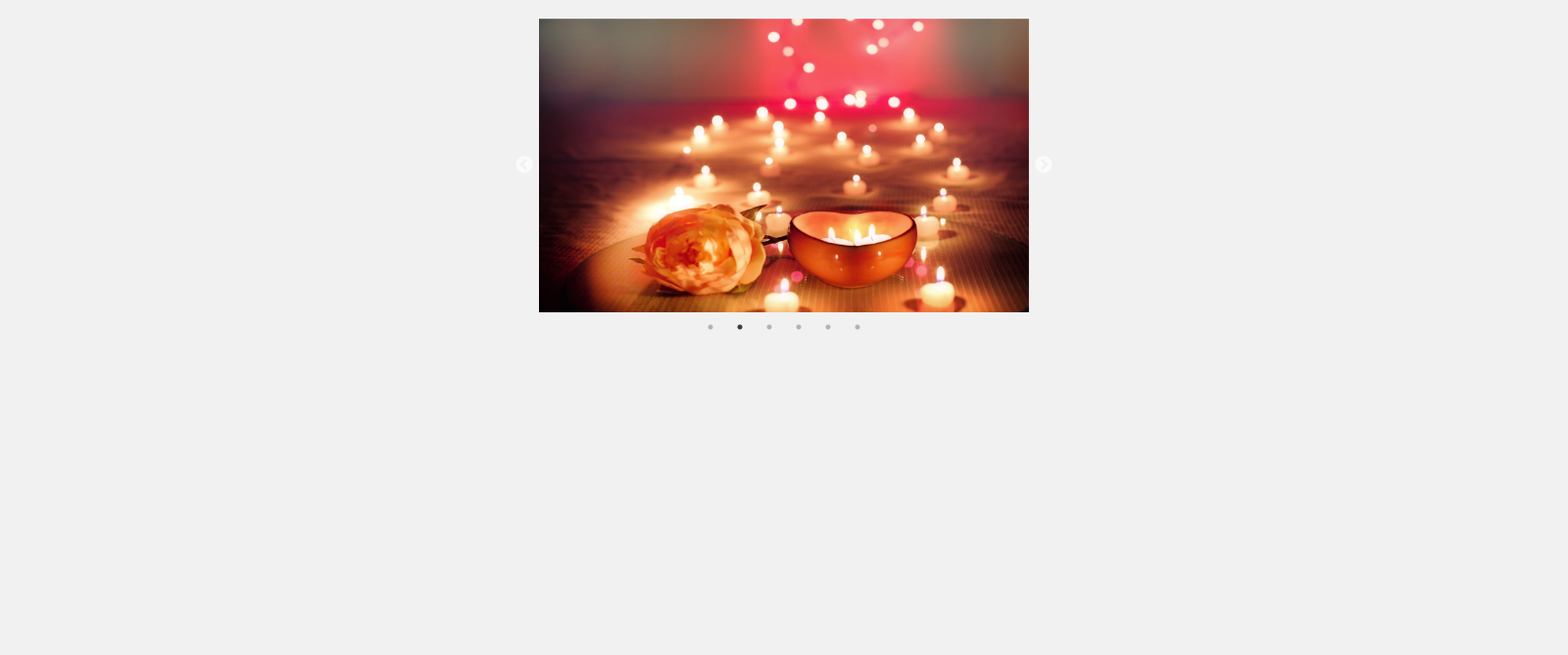
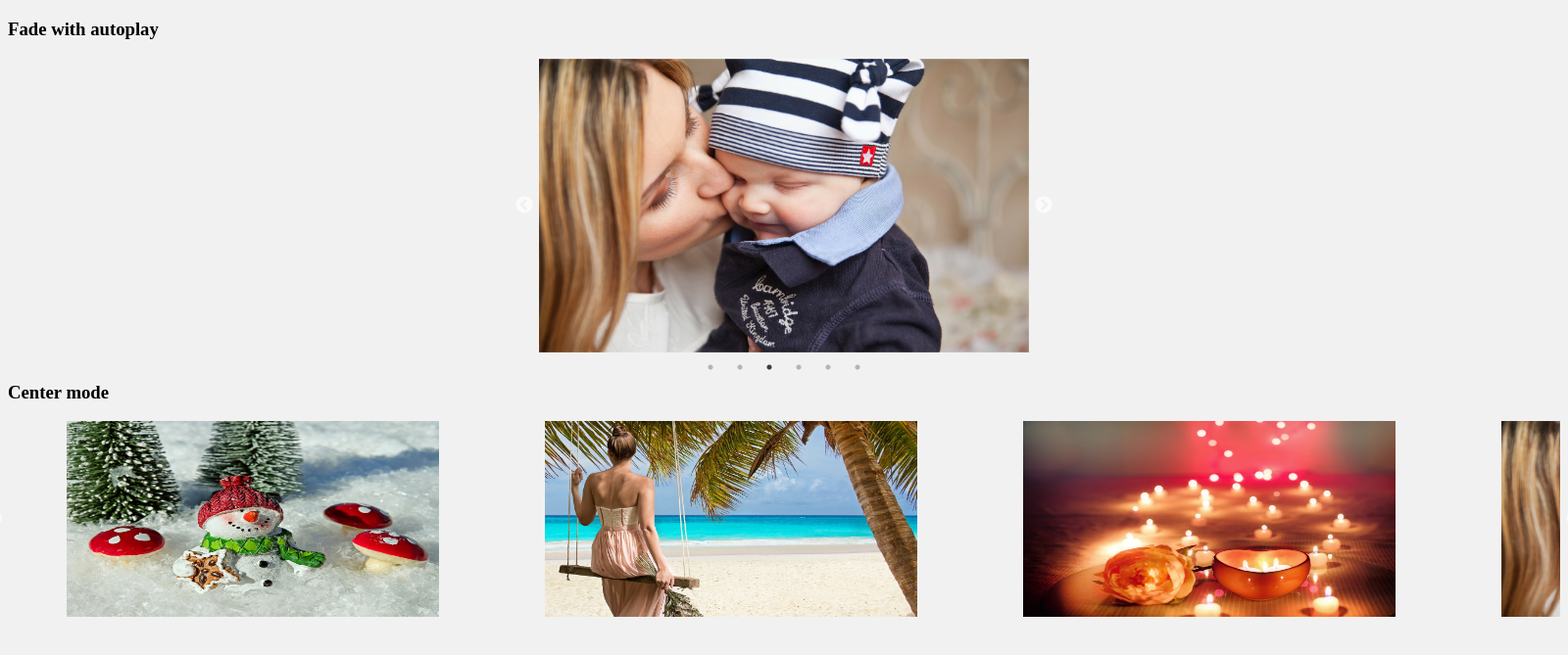
Before and after one commit to SofiaChuquin/electron-app, an Electron app: page index.html in a window 1600 px wide. Shown: the part 61-730 px from the top of the page at 98% size. Drawn offline with Linux system fonts and the light colour scheme.

Commit message:
Try with center mode

```diff
--- a/index.html
+++ b/index.html
@@ -15,6 +15,7 @@
   </head>
   <body>
     <h1 class='title'>Carousel</h1>
+    <h3>Fade with autoplay</h3>
     <div class='photos-slider'>
       <div><img class='img-1 photo' src='images/summer.jpg' /></div>
       <div><img class='img-2 photo' src='images/valentinesday.jpg' /></div>
@@ -23,8 +24,15 @@
       <div><img class='img-5 photo' src='images/halloween.jpg' /></div>
       <div><img class='img-6 photo' src='images/christmas.jpg' /></div>
     </div>
-    <!-- <script type='text/javascript' src='//code.jquery.com/jquery-1.11.0.min.js'></script>
-    <script type='text/javascript' src='//code.jquery.com/jquery-migrate-1.2.1.min.js'></script> -->
+    <h3>Center mode</h3>
+    <div class='photos'>
+      <div><img class='img-1 photo-center' src='images/summer.jpg' /></div>
+      <div><img class='img-2 photo-center' src='images/valentinesday.jpg' /></div>
+      <div><img class='img-3 photo-center' src='images/mothersday.jpg' /></div>
+      <div><img class='img-4 photo-center' src='images/fathersday.jpg' /></div>
+      <div><img class='img-5 photo-center' src='images/halloween.jpg' /></div>
+      <div><img class='img-6 photo-center' src='images/christmas.jpg' /></div>
+    </div>
     <script type='text/javascript' src='slick/slick.min.js'></script>
     <script>
       require('./renderer.js')
--- a/index.js
+++ b/index.js
@@ -11,8 +11,16 @@ $(document).ready(function(){
     infinite: true,
     speed: 500,
     fade: true,
-    autoplay: true
+    autoplay: true,
+    autoplaySpeed: 2000
   });
+
+  $('.photos').slick({
+    centerMode: true,
+    centerPadding: '60px',
+    slidesToShow: 3
+  });
+
   $(this).keydown((e) => {
     if (e.which === 123) {
       waitSync();
--- a/stylesheets/main.css
+++ b/stylesheets/main.css
@@ -15,3 +15,13 @@ body {
   width: 500px;
   height: 300px;
 }
+
+.photos {
+  display: flex;
+  justify-content: space-around;
+}
+
+.photo-center {
+  width: 380px;
+  height: 200px;
+}
```
